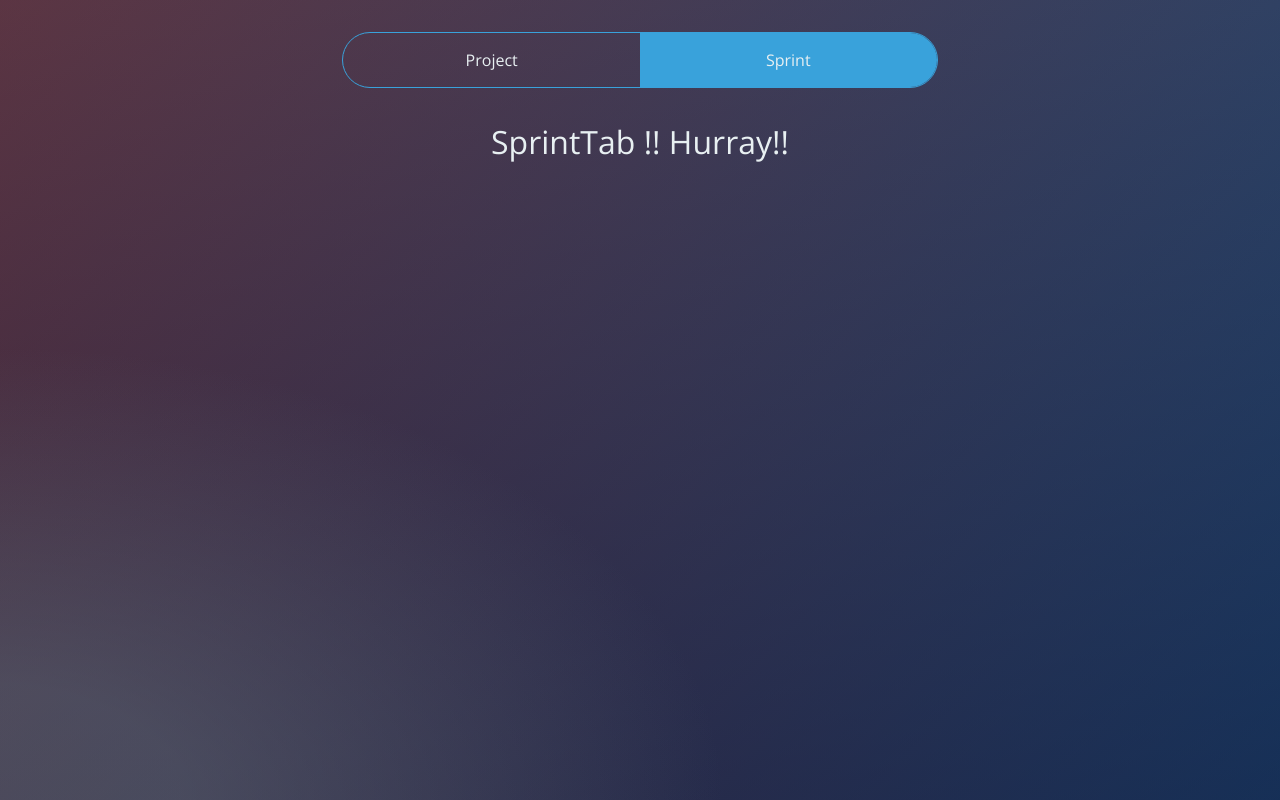
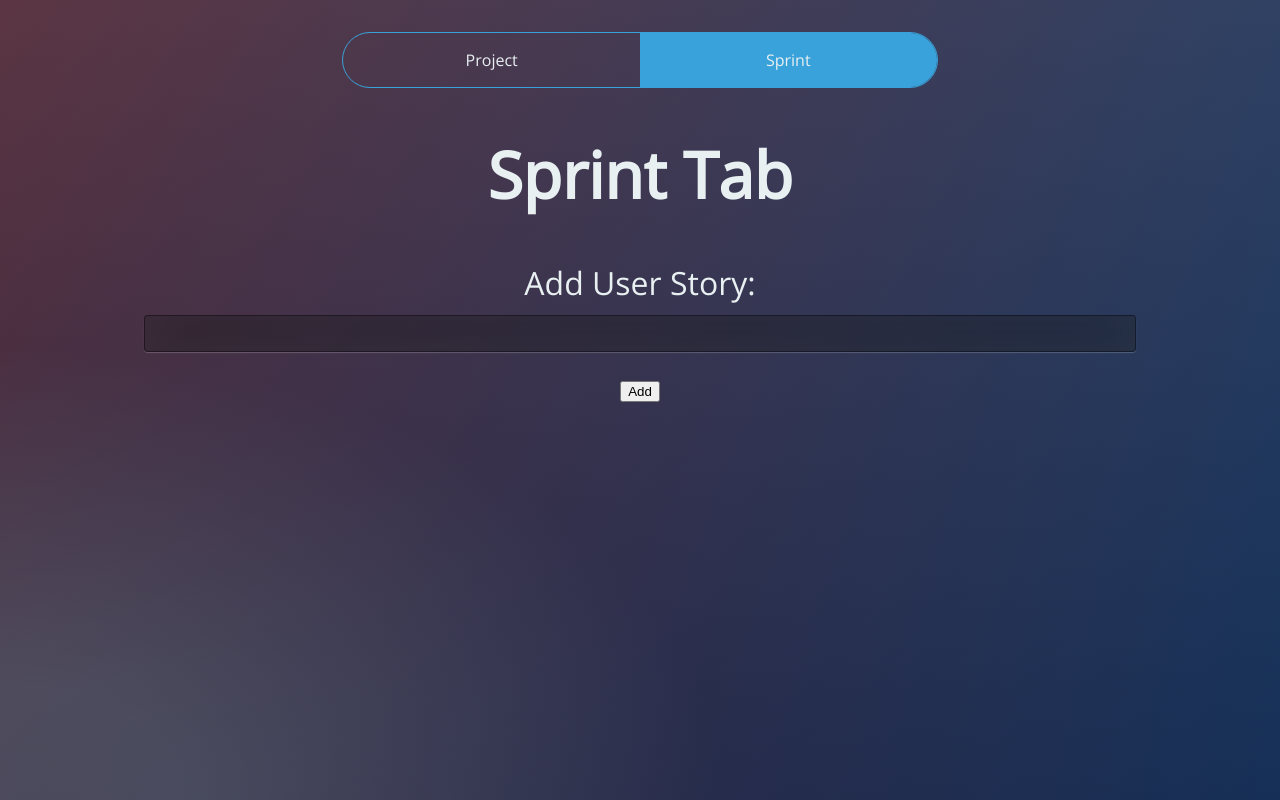
Before and after one commit to SER516-Team-Morpheus/scrum-simulator, a React (Create React App) app: page /dashboard in a window 1280 px wide. Both pictures are taken after a click on the item "Sprint". Built offline with nearby package versions, Linux system fonts and the light colour scheme.

Commit message:
Creating Sprint Tab

```diff
--- a/src/components/AllTabs/SprintTab.js
+++ b/src/components/AllTabs/SprintTab.js
@@ -1,10 +1,77 @@
-import React from "react";
-const SprintTab = () => {
+import React, { useState } from "react";
+
+function SprintTab() {
+  const [userStories, setUserStories] = useState([]);
+  const [storyContent, setStoryContent] = useState("");
+
+  function handleAddUserStory() {
+    setUserStories([
+      ...userStories,
+      { id: userStories.length + 1, content: storyContent }
+    ]);
+    setStoryContent("");
+  }
+
+  function handleDragStart(e, story) {
+    e.dataTransfer.setData("text/plain", story.id);
+  }
+
+  function handleDragOver(e) {
+    e.preventDefault();
+  }
+
+  function handleDrop(e) {
+    const storyId = e.dataTransfer.getData("text/plain");
+    const newStories = userStories.filter(story => story.id !== parseInt(storyId));
+    const storyToAdd = userStories.find(story => story.id === parseInt(storyId));
+    newStories.splice(e.target.dataset.index, 0, storyToAdd);
+    setUserStories(newStories);
+  }
+
+  function handleStoryContentChange(e, id) {
+    const newStories = userStories.map(story => {
+      if (story.id === id) {
+        return { ...story, content: e.target.value };
+      } else {
+        return story;
+      }
+    });
+    setUserStories(newStories);
+  }
+
   return (
-    <div className="SprintTab">
-      <p>SprintTab !! Hurray!!</p>
-      {/* SprintTab  content will go here */}
+    <div>
+      <h1>Sprint Tab</h1>
+      <div>
+        <label htmlFor="storyContent">Add User Story: </label>
+        <input
+          type="text"
+          id="storyContent"
+          value={storyContent}
+          onChange={(e) => setStoryContent(e.target.value)}
+        />
+        <button onClick={handleAddUserStory}>Add</button>
+      </div>
+      <div
+        onDragOver={handleDragOver}
+        onDrop={handleDrop}
+      >
+        {userStories.map((story, index) => (
+          <div
+            key={story.id}
+            draggable
+            onDragStart={(e) => handleDragStart(e, story)}
+            data-index={index}
+          >
+            <textarea
+              value={story.content}
+              onChange={(e) => handleStoryContentChange(e, story.id)}
+            />
+          </div>
+        ))}
+      </div>
     </div>
   );
-};
+}
+
 export default SprintTab;
```
